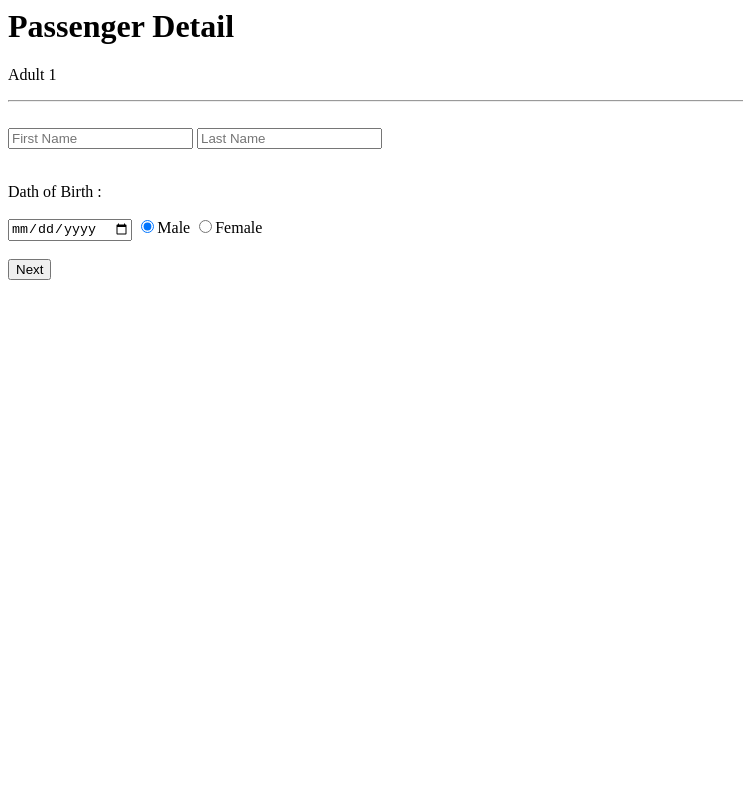
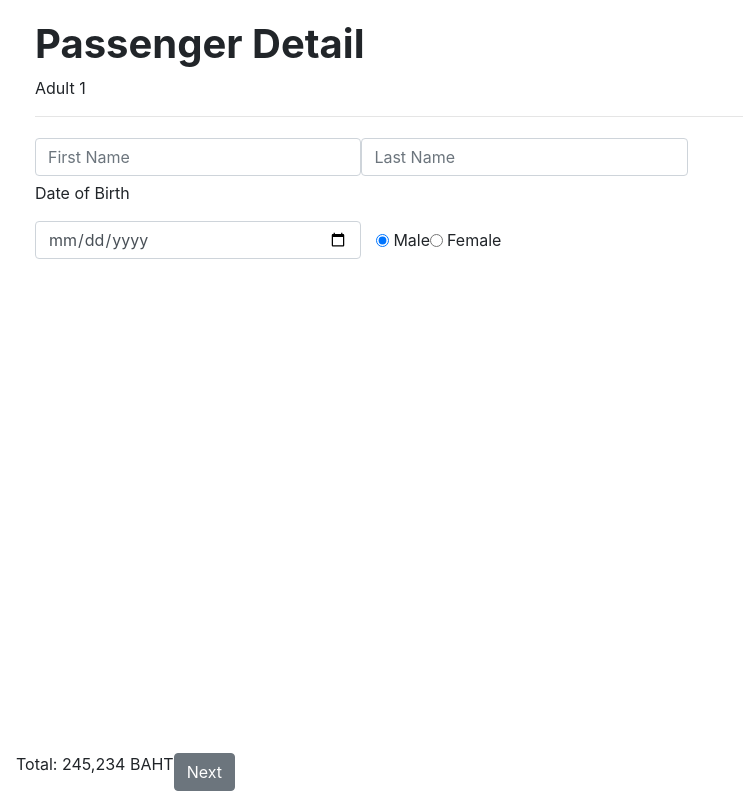
Before and after one commit to Kadphol/Airline, a PHP site: page /PassengerDetail.php in a window 1280 px wide. Shown: the whole page, without its empty margins (0-743 px from the left). Run offline with PHP 8.4, Linux system fonts and the light colour scheme; some libraries are stand-ins or nearby versions.

Commit message:
PassengerDetail with css update

```diff
--- a/PassengerDetail.php
+++ b/PassengerDetail.php
@@ -1,17 +1,69 @@
+
+<!-- import font roboto -->
+<link href="https://fonts.googleapis.com/css?family=Roboto&display=swap" rel="stylesheet">
+
+<!-- import style -->
+<link rel="stylesheet" type="text/css" href="style.css">
+
+<!-- font awesome -->
+<link rel="stylesheet" href="https://use.fontawesome.com/releases/v5.8.2/css/all.css" integrity="sha384-oS3vJWv+0UjzBfQzYUhtDYW+Pj2yciDJxpsK1OYPAYjqT085Qq/1cq5FLXAZQ7Ay" crossorigin="anonymous">
+
+<!-- Latest compiled and minified CSS -->
+<link rel="stylesheet" href="https://maxcdn.bootstrapcdn.com/bootstrap/4.3.1/css/bootstrap.min.css">
+
+<!-- jQuery library -->
+<script src="https://ajax.googleapis.com/ajax/libs/jquery/3.4.0/jquery.min.js"></script>
+
+<!-- Popper JS -->
+<script src="https://cdnjs.cloudflare.com/ajax/libs/popper.js/1.14.7/umd/popper.min.js"></script>
+
+<!-- Latest compiled JavaScript -->
+<script src="https://maxcdn.bootstrapcdn.com/bootstrap/4.3.1/js/bootstrap.min.js"></script>
+
+<!DOCTYPE html>
+<html lang="en">
 <html>
+    <head>
+         <meta charset="utf-8">
+         <meta name="viewport" content="width=device-width, initial-scale=1">
+    </head>
+
     <body>
-        <h1>Passenger Detail</h1>
-        <form>
-            <p>Adult 1</p>
-            <hr>
-            <br>
-            <input type="text" name="FirstName" placeholder="First Name">
-            <input type="text" name="LastName" placeholder="Last Name"><br><br>
-            <p>Dath of Birth :</p>
-            <input type="Date" name="DOB">
-            <input type="radio" name="sex" value="m"checked>Male
-            <input type="radio" name="sex" value="f">Female<br><br>
-            <input type="submit" value="Next">
-        </form>
+        <div class="card-container col-md-8">
+            <div class="card-body">
+                <h1><b>Passenger Detail</b></h1>
+                <form>
+                    <p>Adult 1</p>
+                    <hr>
+
+                    <div class="form-inline">
+                        <input type="text" class="form-control col-md-5" name="FirstName" placeholder="First Name">
+                        <input type="text" class="form-control col-md-5" name="LastName" placeholder="Last Name"><br><br>
+                    </div>
+
+                    <p class="top-form">Date of Birth</p>
+                    <div class="form-inline">
+                        <input type="Date" class="form-control col-md-5" name="DOB">
+
+                        <div class="col-md-6">
+                            <div class="form-inline">
+                                <label class="check-space"><input type="radio" class="form-check-input" name="sex" value="m" checked>Male </label>
+                                <label class="check-space"><input type="radio" class="form-check-input" name="sex" value="f">Female</label>
+                            </div>
+                        </div>
+                    </div>
+                    <br>
+                </form>
+            </div>
+        </div>
+
+        <nav class="navbar navbar-expand-sm bg-white navbar-white fixed-bottom">
+            <ul class="nav navbar-nav navbar-left">
+               <p class="total">Total: 245,234 BAHT</p>
+            </ul>
+            <ul class="nav navbar-nav navbar-right">
+    	        <input type="submit" class="btn btn-secondary navbar-btn" value="Next">
+            </ul>
+        </nav>
     </body>
 </html>
```
